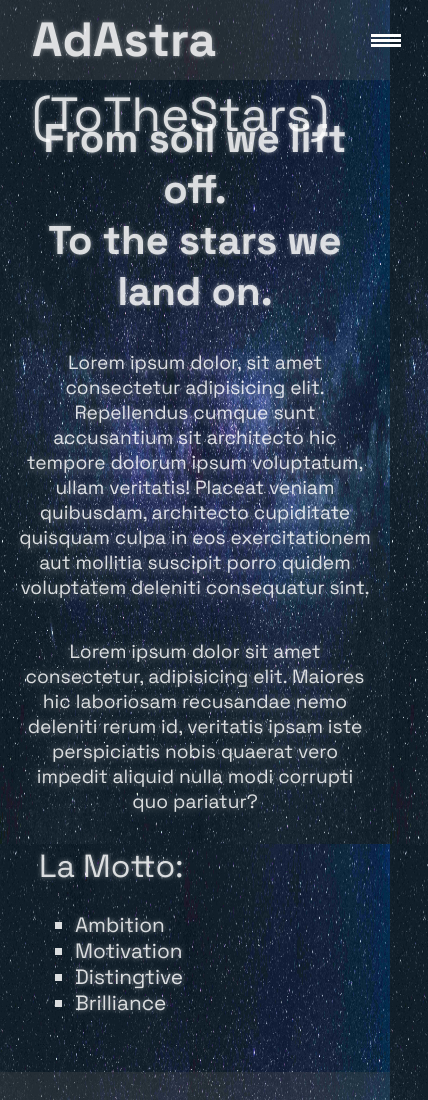
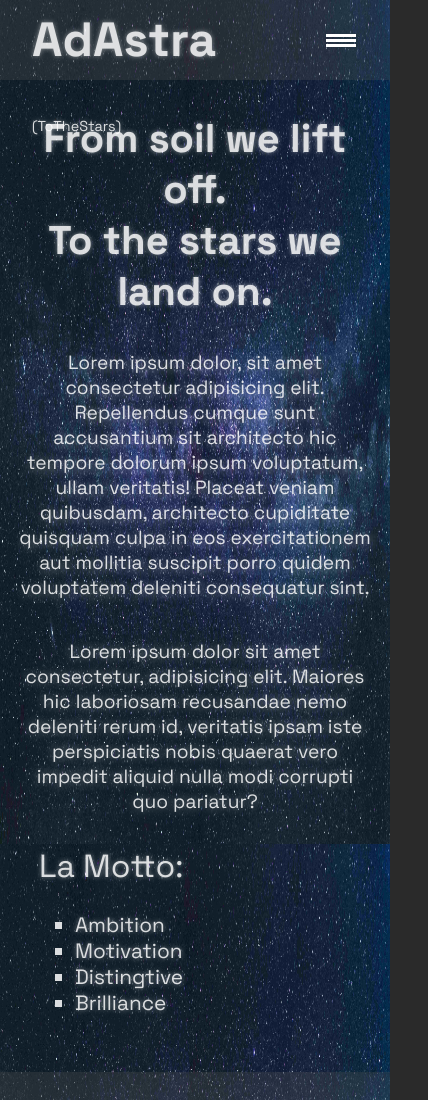
Before and after one commit to FardinHasanShuvo/AdAstra, a plain HTML site: page index.html in a window 390 px wide. Shown: the top 1100 px of the page, 428 px wide, since content can reach past the window. Drawn offline with Linux system fonts and the light colour scheme.

Commit message:
Update main.css

```diff
--- a/css/main.css
+++ b/css/main.css
@@ -379,5 +379,5 @@ div.footer div.copyright p {
     font-size: 3em;
   }
    div.container section.heading div.logo a span{
-     font-size:1em;
+     font-size:.3em;
   }
```
